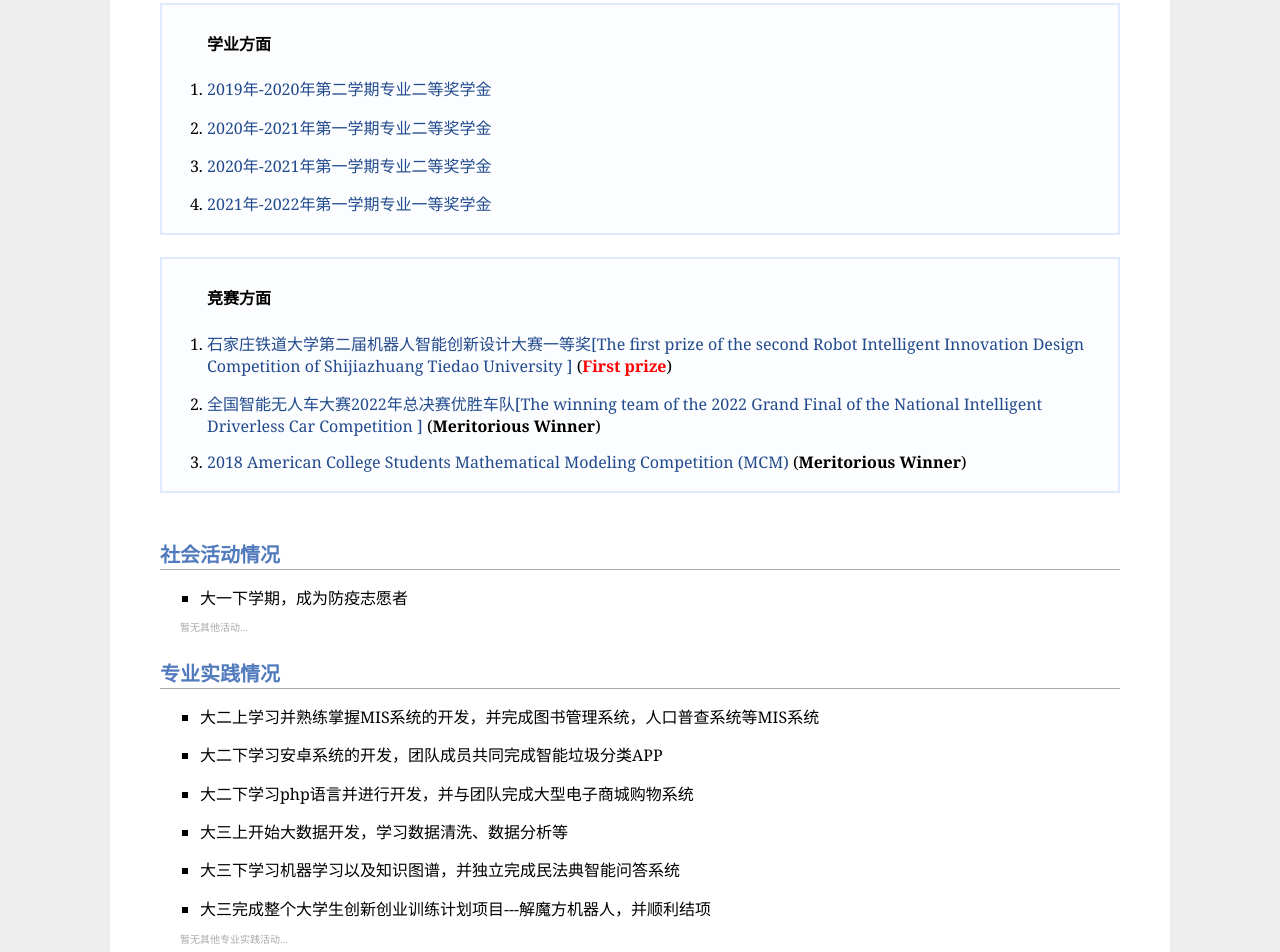
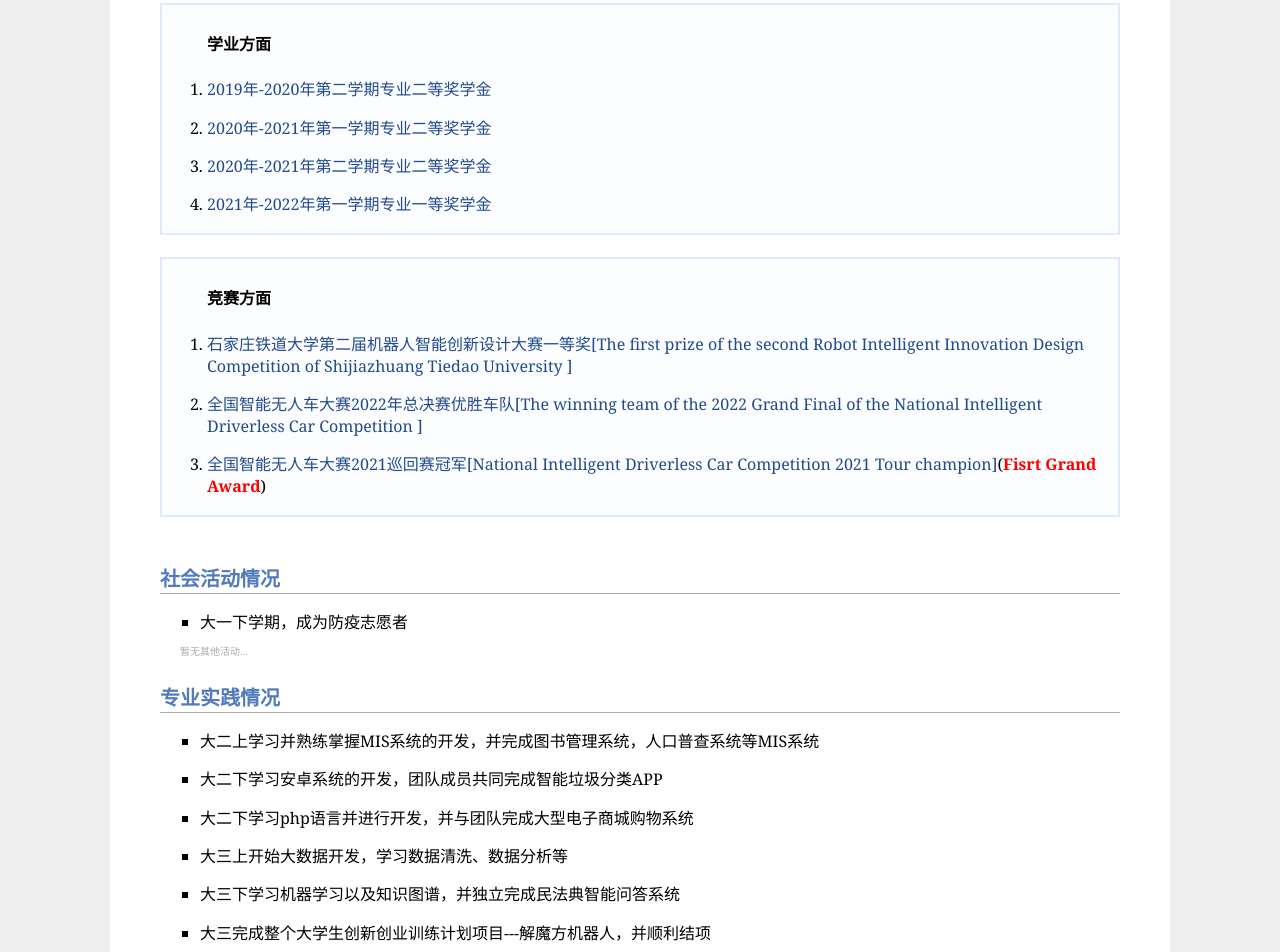
Before and after one commit to Elliot-Zhangyx/ZhangYuxuan, a plain HTML site: page index.html in a window 1280 px wide. Shown: the part 887-1839 px from the top of the page. Drawn offline with Linux system fonts and the light colour scheme.

Commit message:
Update index.html

```diff
--- a/index.html
+++ b/index.html
@@ -2,7 +2,7 @@
 <html lang="en">
 <head>
     <meta charset="UTF-8">
-    <title>Yuxuan Zhang</title>
+    <title>关于我</title>
     <link rel="stylesheet" href="css/jemdoc.css" type="text/css">
     <script src="css/jquery-3.4.1.js" type="text/javascript"></script>
 </head>
@@ -60,19 +60,19 @@
         <div style="border: 2px solid #dfeaff;background: #fcfdff;padding: 5px 5px;">
             <ol>
                 <h4>学业方面</h4>
-                <li><a href="" target="_blank">2019年-2020年第二学期专业二等奖学金</a></li>
-                <li><a href="" target="_blank">2020年-2021年第一学期专业二等奖学金</a></li>
-                <li><a href="" target="_blank">2020年-2021年第一学期专业二等奖学金</a></li>
-                <li><a href="" target="_blank">2021年-2022年第一学期专业一等奖学金</a></li>
+                <li><a href="" target="_blank" onmouseover="on('img/9022.jpg')" onmouseout="off()">2019年-2020年第二学期专业二等奖学金</a></li>
+                <li><a href="" target="_blank" onmouseover="on('img/0112.jpg')" onmouseout="off()">2020年-2021年第一学期专业二等奖学金</a></li>
+                <li><a href="" target="_blank" onmouseover="on('img/0122.jpg')" onmouseout="off()">2020年-2021年第二学期专业二等奖学金</a></li>
+                <li><a href="" target="_blank" onmouseover="on('img/1211.jpg')" onmouseout="off()">2021年-2022年第一学期专业一等奖学金</a></li>
             </ol>
         </div>
     <br>
         <div style="border: 2px solid #dfeaff;background: #fcfdff;padding: 5px 5px;">
          <ol>
                 <h4>竞赛方面</h4>
-                <li><a href="#"  onmouseover="on('img/yuxuan.jpg')" onmouseout="off()">石家庄铁道大学第二届机器人智能创新设计大赛一等奖[The first prize of the second Robot Intelligent Innovation Design Competition of Shijiazhuang Tiedao University ]</a></em> (<b><font class="highlight">First prize</font></b>)</li>
-                <li><a href="#"  onmouseover="on('img/yuxuan.jpg')" onmouseout="off()">全国智能无人车大赛2022年总决赛优胜车队[The winning team of the 2022 Grand Final of the National Intelligent Driverless Car Competition ]</a></em> (<b>Meritorious Winner</b>)</li>
-                <li><a href="#"  onmouseover="on('img/yuxuan.jpg')" onmouseout="off()">2018 American College Students Mathematical Modeling Competition (MCM)</a></em> (<b>Meritorious Winner</b>)</li>
+                <li><a href="#"  onmouseover="on('img/zhineng.jpg')" onmouseout="off()">石家庄铁道大学第二届机器人智能创新设计大赛一等奖[The first prize of the second Robot Intelligent Innovation Design Competition of Shijiazhuang Tiedao University ]</a></li>
+                <li><a href="#"  onmouseover="on('img/win.jpg')" onmouseout="off()">全国智能无人车大赛2022年总决赛优胜车队[The winning team of the 2022 Grand Final of the National Intelligent Driverless Car Competition ]</a></li>
+                <li><a href="#"  onmouseover="on('img/guanjun.jpg')" onmouseout="off()">全国智能无人车大赛2021巡回赛冠军[National Intelligent Driverless Car Competition 2021 Tour champion]</a>(<b><font class="highlight">Fisrt Grand Award</font></b>)</li>
          </ol>
      </div>
         <br>
```
